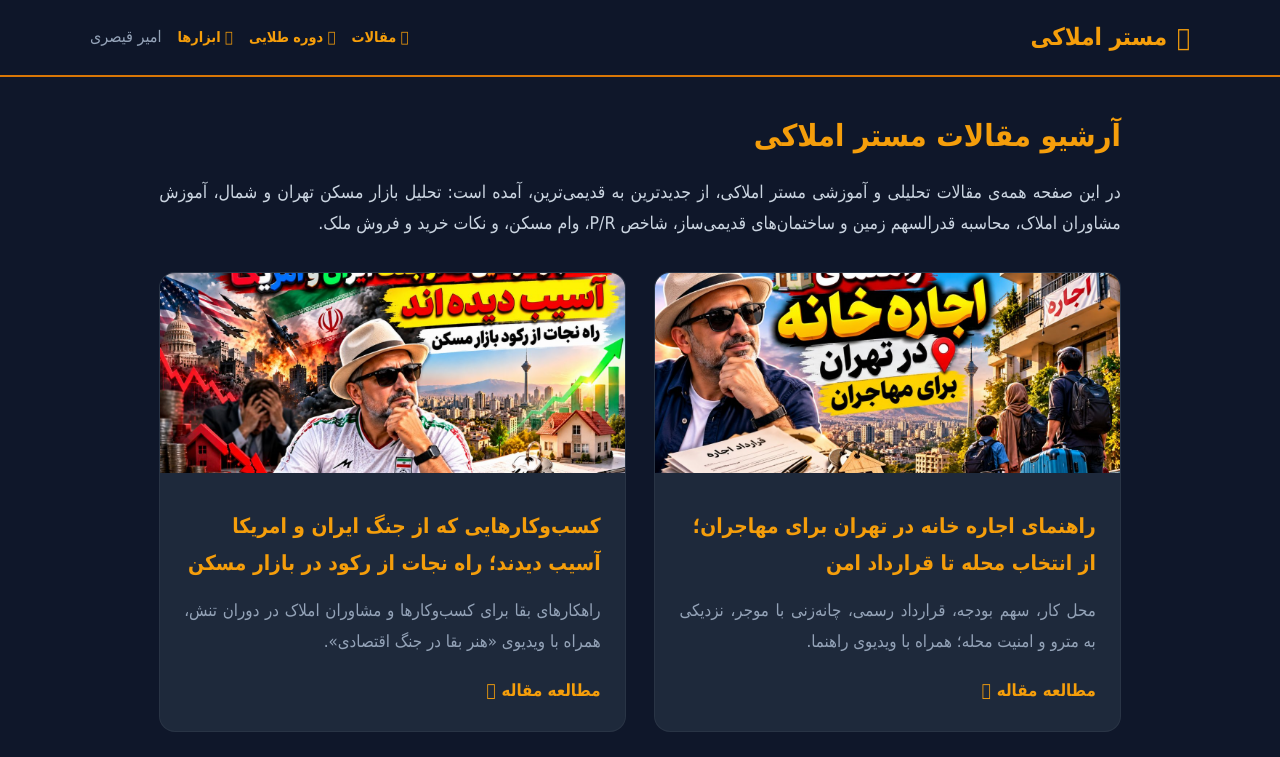
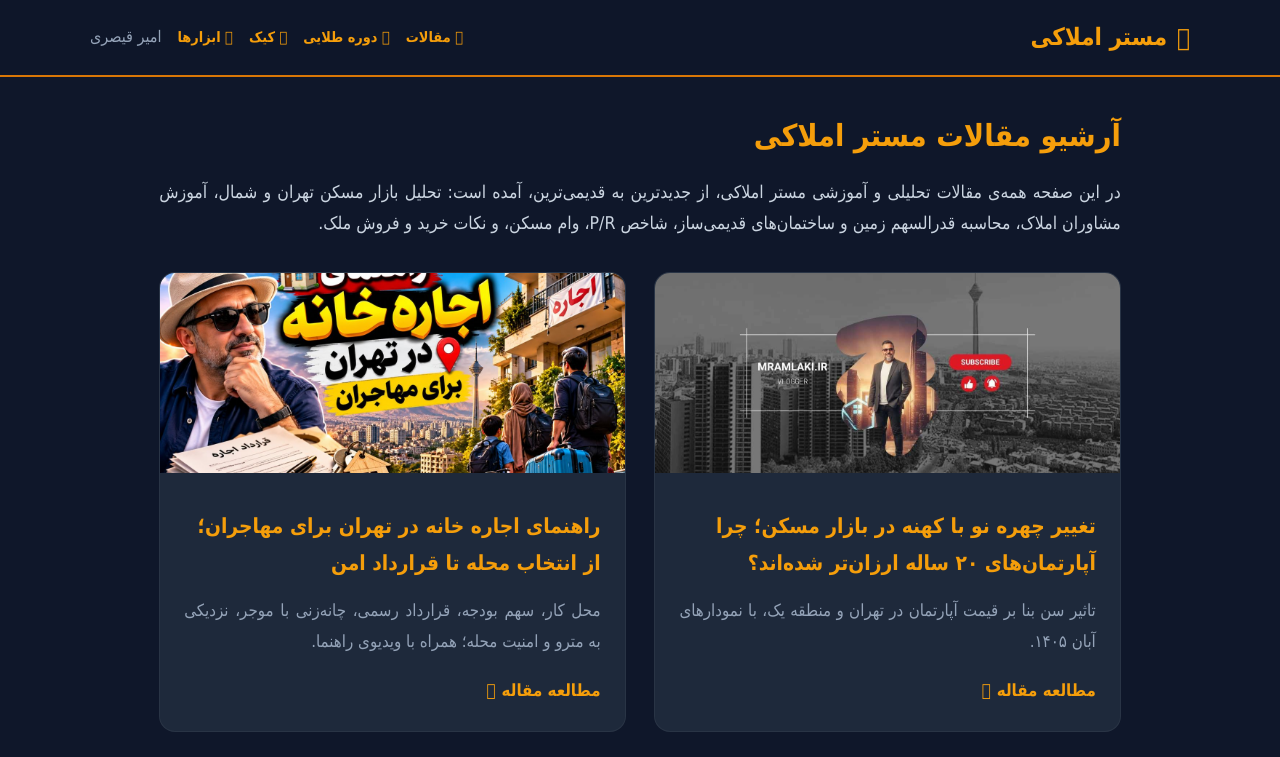
Before and after one commit to amirgheysariaraghi/mramlaki.github.io, a plain HTML site: page articles.html in a window 1280 px wide. Shown: the top 757 px of the page. Drawn offline with Linux system fonts and the light colour scheme; a web font is replaced by a local one.

Commit message:
Add new article card for housing market changes

```diff
--- a/articles.html
+++ b/articles.html
@@ -492,6 +492,7 @@
             <div style="display:flex; align-items:center; gap:16px; flex-wrap:wrap;">
                 <a href="articles.html" style="color: var(--accent-warm, #f59e0b); text-decoration: none; font-size: 0.9rem; font-weight: bold;"><i class="fas fa-newspaper"></i> مقالات</a>
                 <a href="course.html" style="color: var(--accent-warm, #f59e0b); text-decoration: none; font-size: 0.9rem; font-weight: bold;"><i class="fas fa-graduation-cap"></i> دوره طلایی</a>
+                <a href="https://kick.com/mramlaki" target="_blank" rel="noopener" style="color: var(--accent-warm, #f59e0b); text-decoration: none; font-size: 0.9rem; font-weight: bold;"><i class="fab fa-kickstarter"></i> کیک</a>
                 <a href="tools.html" style="color: var(--accent-warm, #f59e0b); text-decoration: none; font-size: 0.9rem; font-weight: bold;"><i class="fas fa-calculator"></i> ابزارها</a>
                 <span style="color: var(--text-muted); font-size: 1rem;">امیر قیصری</span>
             </div>
@@ -505,6 +506,15 @@
         </p>
 
         <div class="grid">
+
+<article class="card">
+                    <img src="chehreh-no-kohne-thumb.jpg" alt="تغییر چهره نوساز و کهنه در بازار مسکن تهران" class="card-img" onerror="this.src='og-image.jpg'">
+                    <div class="card-body">
+                        <h4>تغییر چهره نو با کهنه در بازار مسکن؛ چرا آپارتمان‌های ۲۰ ساله ارزان‌تر شده‌اند؟</h4>
+                        <p>تاثیر سن بنا بر قیمت آپارتمان در تهران و منطقه یک، با نمودارهای آبان ۱۴۰۵.</p>
+                        <a href="chehreh-no-kohne-maskan.html" class="btn-read-more">مطالعه مقاله <i class="fas fa-arrow-left"></i></a>
+                    </div>
+                </article>
 
 <article class="card">
                     <img src="ejare-khane-tehran-thumb.jpg" alt="راهنمای اجاره خانه در تهران برای مهاجران" class="card-img" onerror="this.src='og-image.jpg'">
```
